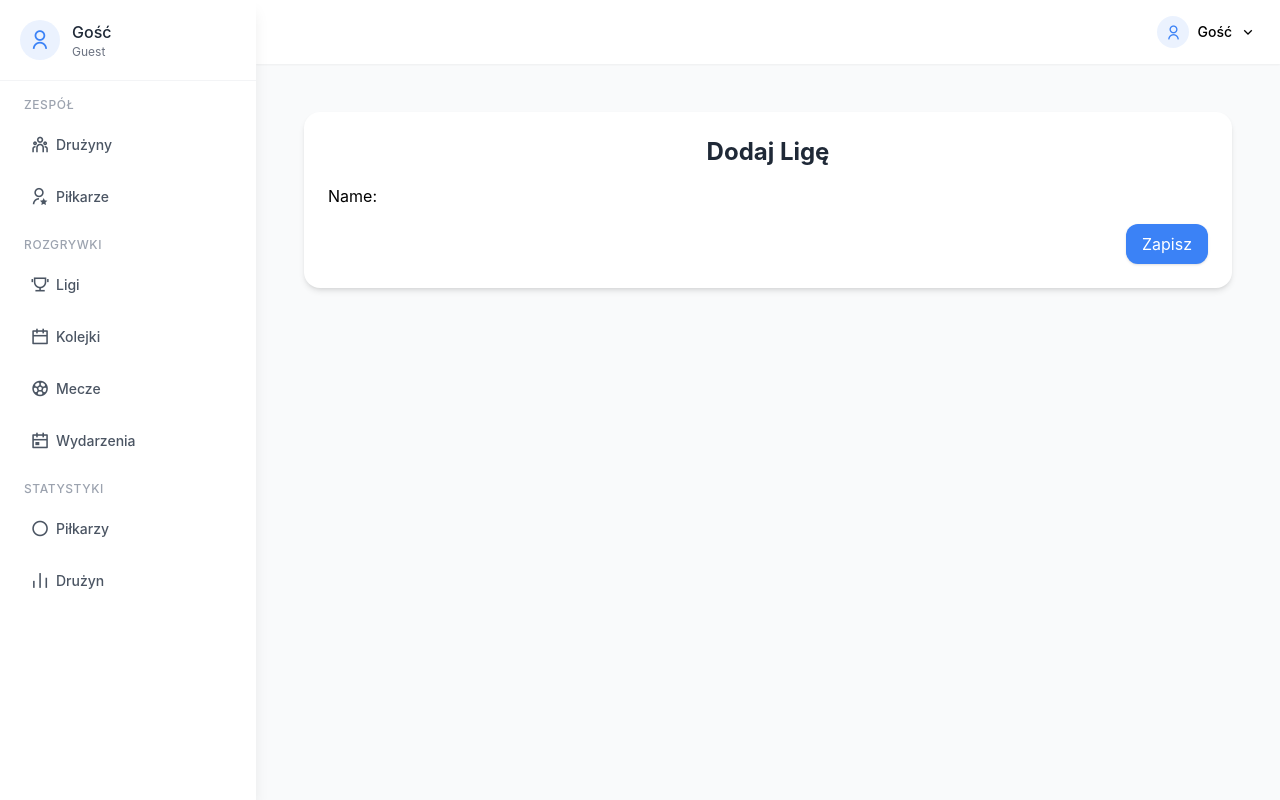
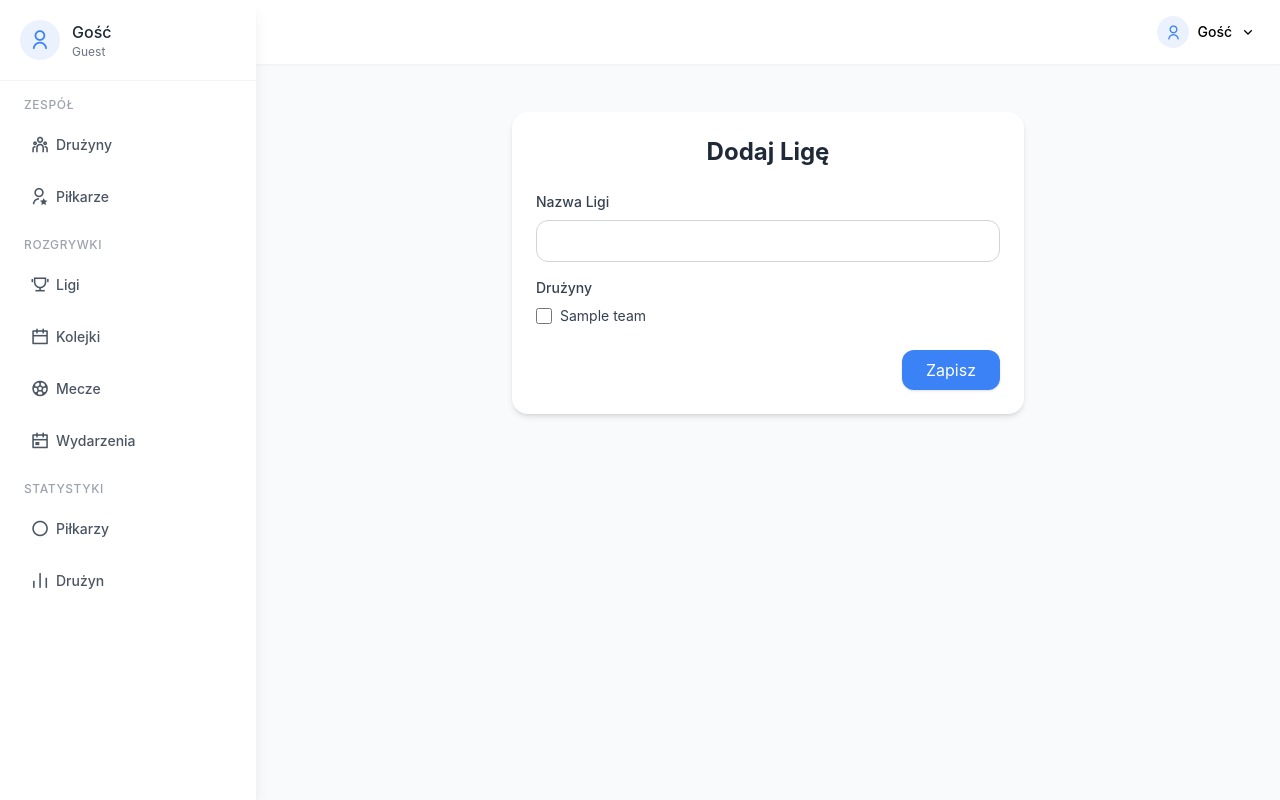
Before and after one commit to MateuszSokolowski03/Projekt, a Django app: page /leagues/add/ in a window 1280 px wide. Run offline with Django 5.2, Linux system fonts and the light colour scheme; tables that the repository leaves empty hold one stand-in row (values such as "Sample post"); some libraries are stand-ins or nearby versions.

Commit message:
Widok dodawnia ligi

```diff
--- a/apps/planner/forms.py
+++ b/apps/planner/forms.py
@@ -12,9 +12,15 @@ class PlayerForm(forms.ModelForm):
         fields = ['player_id', 'first_name', 'last_name', 'position', 'team']
 
 class LeagueForm(forms.ModelForm):
+    teams = forms.ModelMultipleChoiceField(
+        queryset=Team.objects.all(),
+        required=False,
+        widget=forms.CheckboxSelectMultiple
+    )
+
     class Meta:
         model = League
-        fields = ['league_id', 'name']
+        fields = ['league_id', 'name', 'teams']
 
 class RoundForm(forms.ModelForm):
     class Meta:
--- a/apps/planner/templates/add_league.html
+++ b/apps/planner/templates/add_league.html
@@ -4,13 +4,51 @@
 
 {% block content %}
 <div class="container mx-auto p-4">
-    <div class="bg-white shadow-md rounded-lg p-6">
-        <h1 class="text-2xl font-bold mb-4 text-center text-gray-800">Dodaj Ligę</h1>
-        <form method="post" class="space-y-4">
+    <div class="bg-white shadow-md rounded-lg p-6 max-w-lg mx-auto">
+        <h1 class="text-2xl font-bold mb-6 text-center text-gray-800">Dodaj Ligę</h1>
+        <form method="post" class="space-y-6">
             {% csrf_token %}
-            {{ form.as_p }}
+            <div class="space-y-4">
+                {% for field in form %}
+                <div class="space-y-2">
+                    <label for="{{ field.id_for_label }}" class="block text-sm font-medium text-gray-700">
+                        {% if field.label == "Name" %}Nazwa Ligi{% elif field.label == "Teams" %}Drużyny{% else %}{{ field.label }}{% endif %}
+                    </label>
+                    {% if field.name == "teams" %}
+                    <div class="space-y-2">
+                        {% for choice in field.field.queryset %}
+                        <div class="flex items-center">
+                            <input
+                                type="checkbox"
+                                name="{{ field.name }}"
+                                value="{{ choice.pk }}"
+                                id="team_{{ choice.pk }}"
+                                {% if choice.pk in field.value %}checked{% endif %}
+                                class="h-4 w-4 text-primary border-gray-300 rounded focus:ring-primary"
+                            >
+                            <label for="team_{{ choice.pk }}" class="ml-2 text-sm text-gray-700">{{ choice.name }}</label>
+                        </div>
+                        {% endfor %}
+                    </div>
+                    {% else %}
+                    <input
+                        type="text"
+                        name="{{ field.name }}"
+                        id="{{ field.id_for_label }}"
+                        value="{{ field.value|default:'' }}"
+                        class="border border-gray-300 rounded-md px-3 py-2 focus:outline-none focus:ring-2 focus:ring-gray-400 hover:bg-gray-100 w-full"
+                    >
+                    {% endif %}
+                    {% if field.errors %}
+                    <p class="text-sm text-red-600 mt-1">{{ field.errors }}</p>
+                    {% endif %}
+                </div>
+                {% endfor %}
+            </div>
             <div class="flex justify-end">
-                <button type="submit" class="bg-primary text-white px-4 py-2 rounded-md shadow hover:bg-primary/90">Zapisz</button>
+                <button type="submit" class="bg-primary text-white px-6 py-2 rounded-md shadow hover:bg-primary/90">
+                    Zapisz
+                </button>
             </div>
         </form>
     </div>
--- a/apps/planner/views.py
+++ b/apps/planner/views.py
@@ -89,8 +89,10 @@ def add_league(request):
     if request.method == 'POST':
         form = LeagueForm(request.POST)
         if form.is_valid():
-            form.save()
-            return redirect('league_list')
+            league = form.save(commit=False)
+            league.save()
+            form.save_m2m()  # Zapisz relacje ManyToMany (drużyny)
+            return redirect('league_list')  # Zmień na odpowiednią nazwę widoku
     else:
         form = LeagueForm()
     return render(request, 'add_league.html', {'form': form})
```
